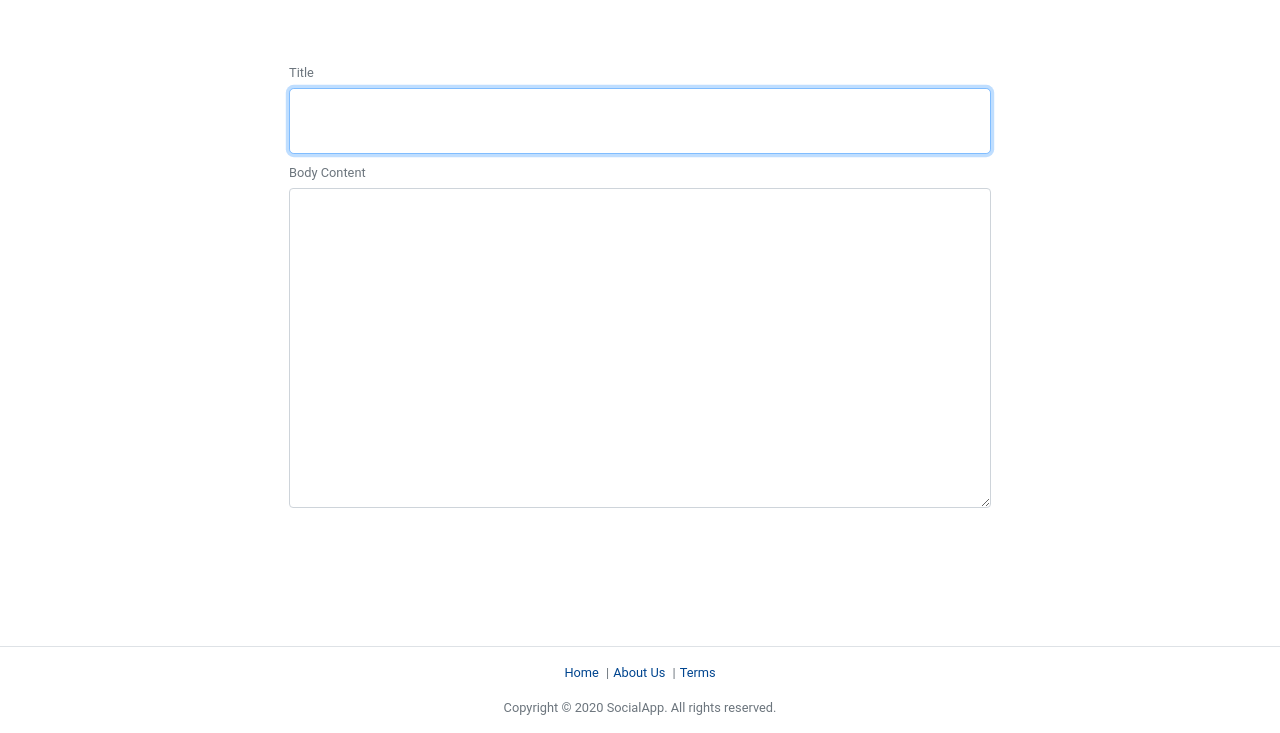
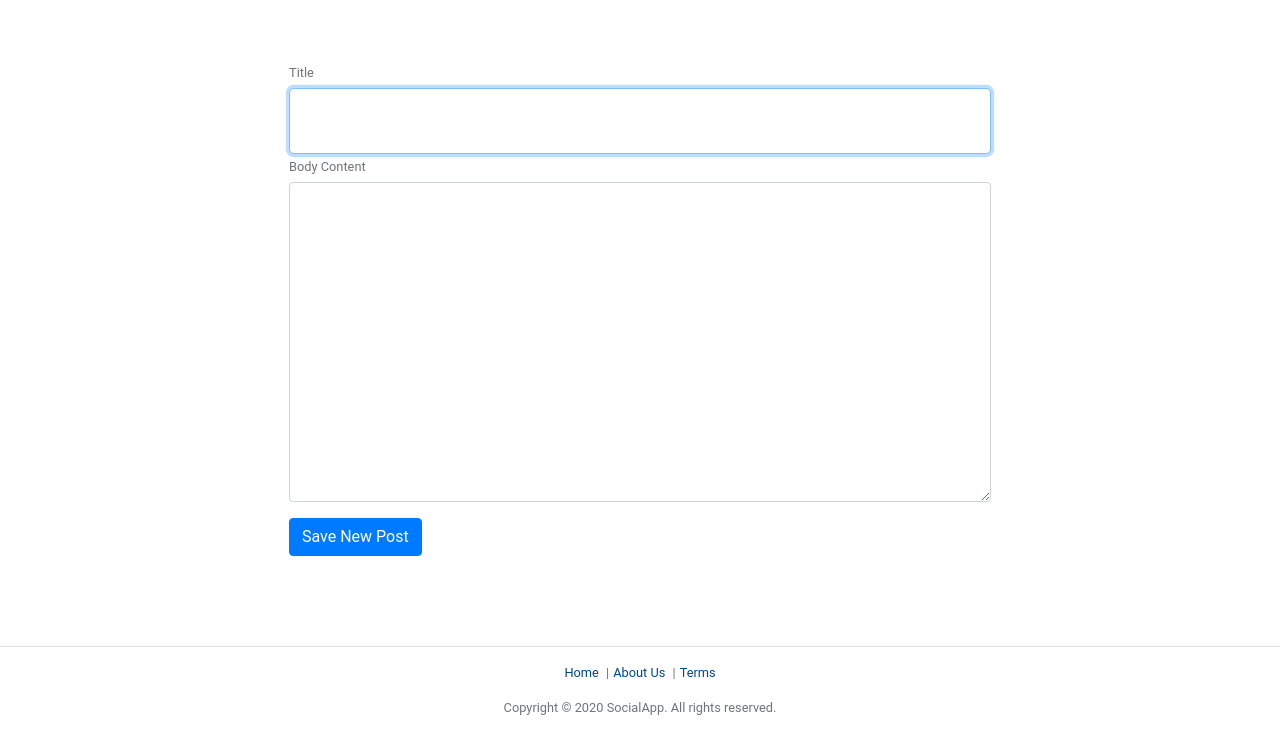
Before and after one commit to nelsW70/react-social-media, a React app: page /create-post in a window 1280 px wide. Shown: the part 67-800 px from the top of the page. Built offline with nearby package versions, Linux system fonts and the light colour scheme; some packages are replaced by stand-ins of ours.

Commit message:
fix: button styling that was hiding button in form

```diff
--- a/app/components/CreatePost.js
+++ b/app/components/CreatePost.js
@@ -63,7 +63,7 @@ function CreatePost(props) {
           ></textarea>
         </div>
 
-        <button className="btn btn-primary">Save New Post</button>
+        <button className="btn btn-primary btn-save-post">Save New Post</button>
       </form>
     </Page>
   )
--- a/app/main.css
+++ b/app/main.css
@@ -131,7 +131,7 @@ h1 {
 .form-group {
   position: relative;
   margin-bottom: 0;
-  height: 100px;
+  /* height: 100px; */
 }
 
 .liveValidateMessage {
@@ -198,6 +198,10 @@ textarea.tall-textarea {
 .btn-success {
   background-color: #226f34;
   border-color: #226f34;
+}
+
+.btn-save-post {
+  margin-top: 1rem;
 }
 
 /* Search Overlay */
```
